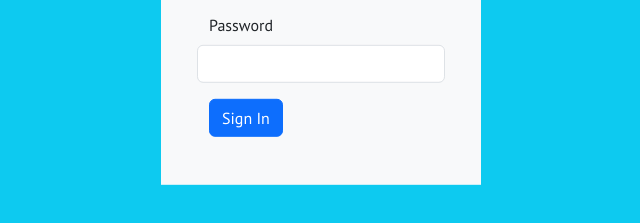
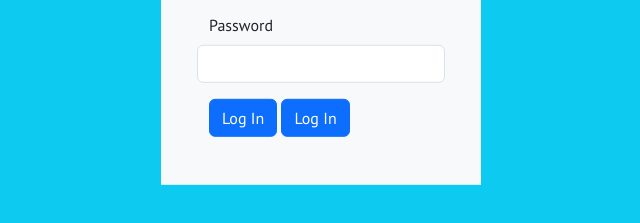
Before and after one commit to Erina943/creaNova2, a plain HTML site: page admin/index.html in a window 1280 px wide. Shown: the part 391-614 px from the top of the page, without its empty margins (319-959 px from the left). Drawn offline with nearby package versions, Linux system fonts and the light colour scheme; files that its build step writes are made by us from their sources.

Commit message:
added button

```diff
--- a/admin/index.html
+++ b/admin/index.html
@@ -62,11 +62,9 @@
           placeholder=""
         />
       </div>
-      <button type="submit" class="btn btn-primary">Sign In</button>
+      <button type="submit" class="btn btn-primary">Log In</button>
+      <button type="submit" class="btn btn-primary">Log In</button>
     </form>
-
-
-
 
     <!-- bootstrap cdn js -->
     <script
```
